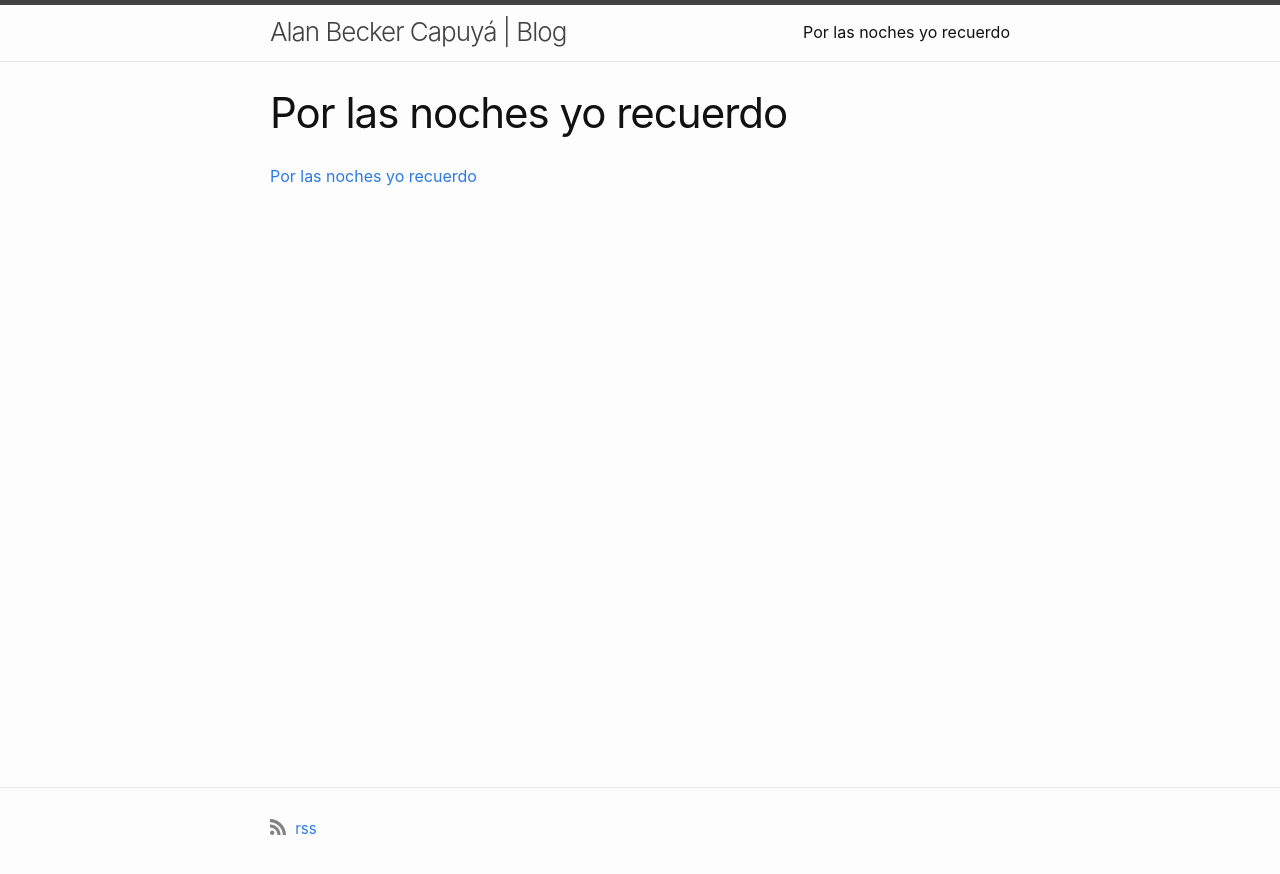
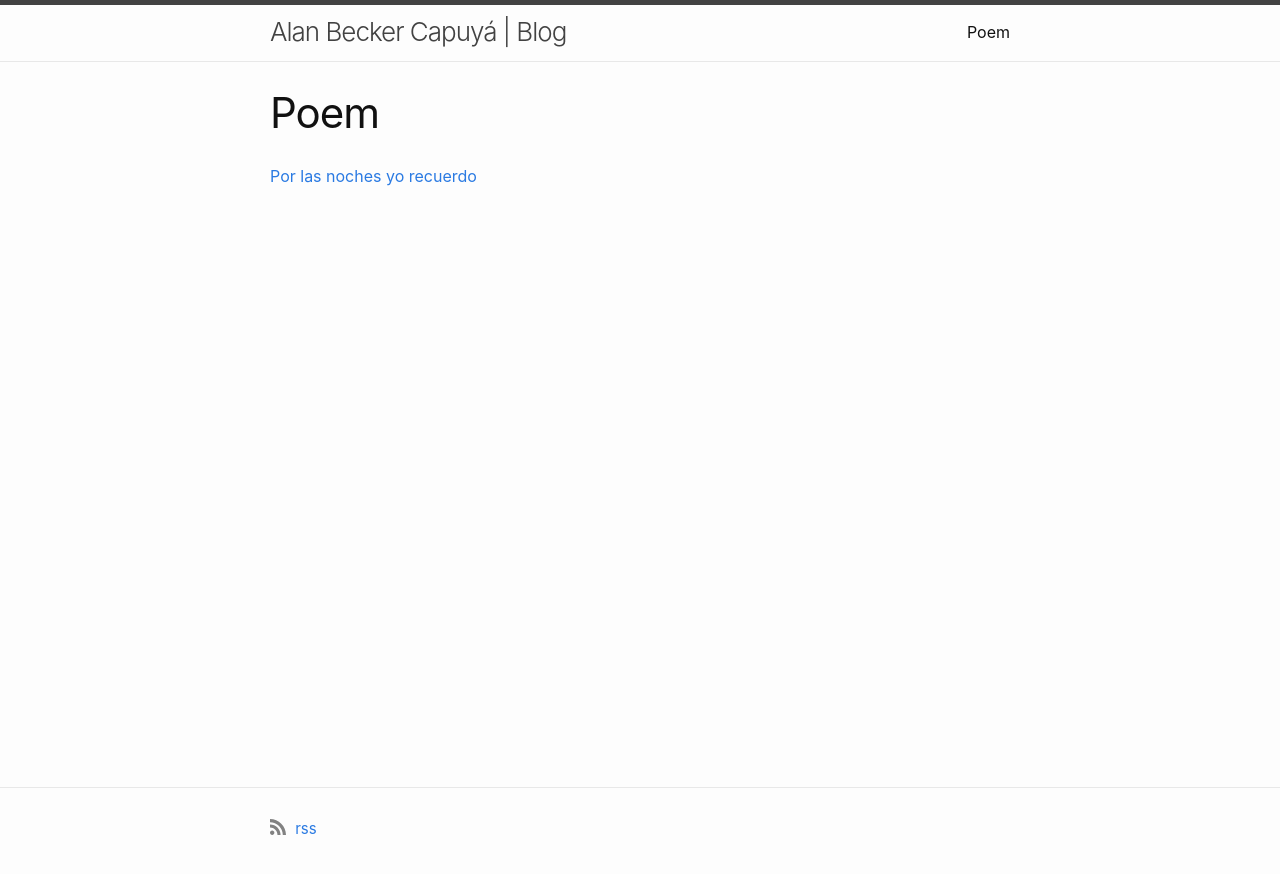
Before and after one commit to alandooz/blog, a Jekyll site: the page built from poem.md, in a window 1280 px wide. Shown: the top 874 px of the page. Built offline with Jekyll 4.4.1, drawn with Linux system fonts in a browser that asks for light colours.

Commit message:
Update poem.md

```diff
--- a/poem.md
+++ b/poem.md
@@ -1,6 +1,6 @@
 ---
 layout: page
-title: Por las noches yo recuerdo
+title: Poem
 permalink: /poem/
 ---
 
```
